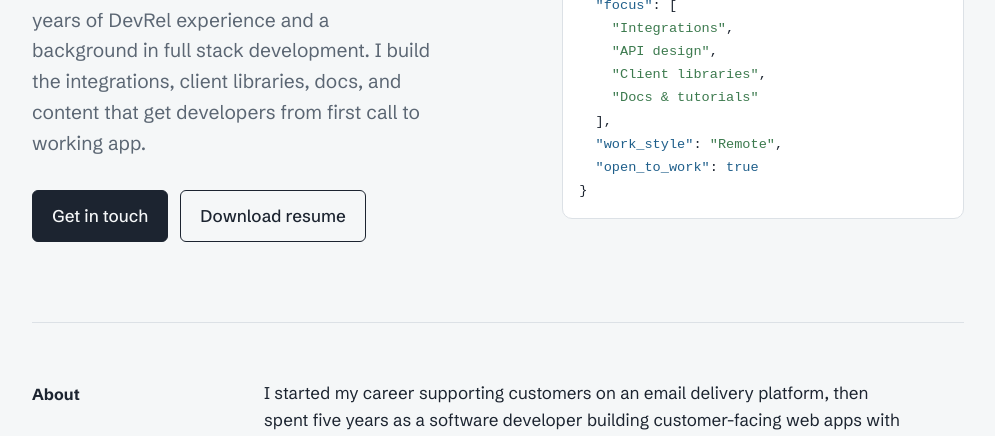
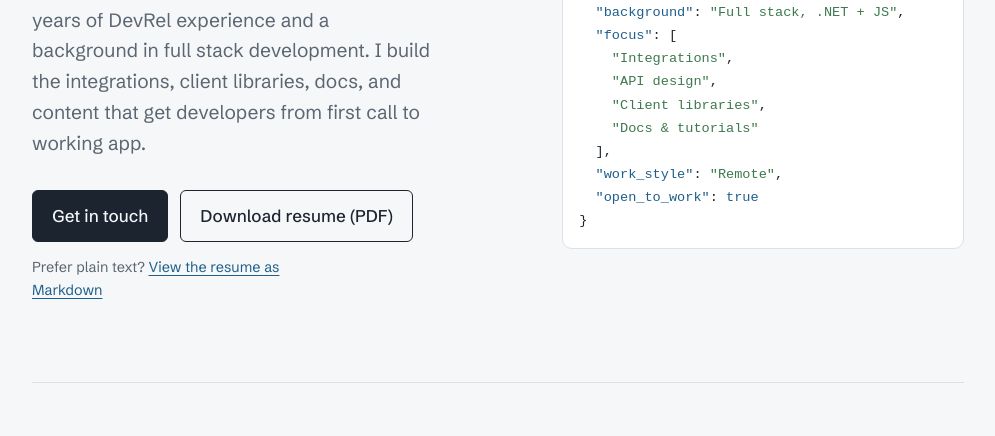
Before and after one commit to MattReibach/mattreibach.dev, a plain HTML site: page index.html in a window 1280 px wide. Shown: the part 324-760 px from the top of the page, without its empty margins (142-1137 px from the left). Drawn offline with Linux system fonts and the light colour scheme.

Commit message:
Add markdown resume

```diff
--- a/index.html
+++ b/index.html
@@ -66,6 +66,7 @@ a:hover { text-decoration-thickness: 2px; }
 }
 .hero p { color: var(--muted); font-size: 1.2rem; max-width: 34ch; margin: 0 0 2rem; }
 .actions { display: flex; flex-wrap: wrap; gap: .75rem; }
+.hero p.alt-format { font-size: .9rem; margin: .9rem 0 0; }
 .btn {
   display: inline-block; padding: .7rem 1.2rem; border-radius: 6px; font-weight: 500;
   text-decoration: none; border: 1px solid var(--ink);
@@ -158,8 +159,9 @@ footer { border-top: 1px solid var(--rule); padding: 2rem 0 3rem; color: var(--m
         <p>Developer Relations engineer with eight years of DevRel experience and a background in full stack development. I build the integrations, client libraries, docs, and content that get developers from first call to working app.</p>
         <div class="actions">
           <a class="btn primary" href="#contact">Get in touch</a>
-          <a class="btn secondary" href="/resume.pdf" target="_blank" rel="noopener">Download resume</a>
+          <a class="btn secondary" href="/resume.pdf" target="_blank" rel="noopener">Download resume (PDF)</a>
         </div>
+        <p class="alt-format">Prefer plain text? <a href="/resume.md" target="_blank" rel="noopener">View the resume as Markdown</a></p>
       </div>
       <div class="response" aria-label="Profile summary formatted as an API response">
         <div class="req"><a class="endpoint" href="/v1/people/matt.json" title="Try it"><b>GET</b> /v1/people/matt</a><span class="ok">200 OK</span></div>
```
Also changed, not shown: 1 other file.
